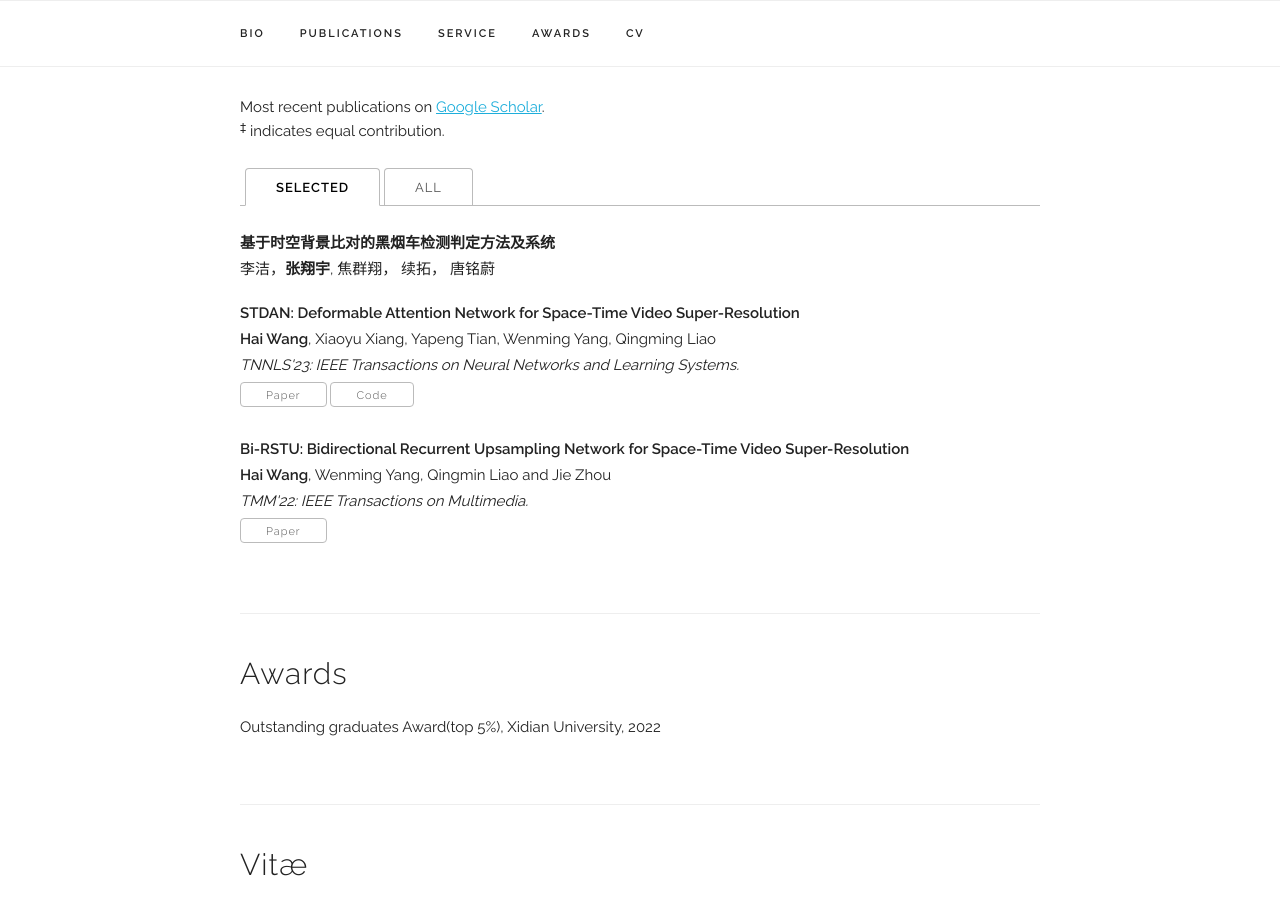
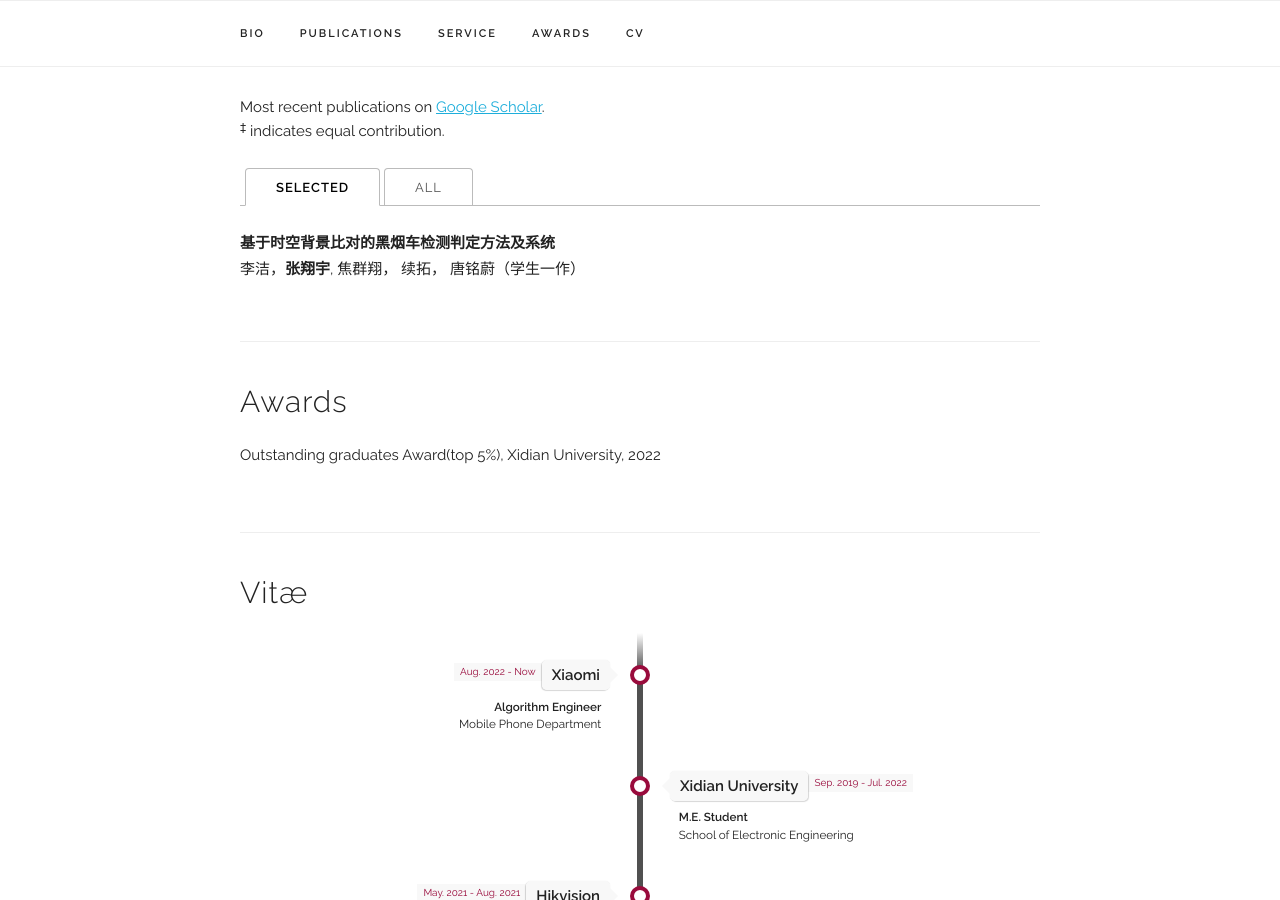
Before and after one commit to Xiangyu33/Xiangyu33.github.io, a Jekyll site: the page built from index.html, in a window 1280 px wide and 900 px high, scrolled down 1322 px. Built offline with Jekyll 4.4.1, drawn with Linux system fonts in a browser that asks for light colours; some web fonts are replaced.

Commit message:
Update publications.yaml

```diff
--- a/_data/publications.yaml
+++ b/_data/publications.yaml
@@ -1,20 +1,20 @@
 papers:
 
   - title: "基于时空背景比对的黑烟车检测判定方法及系统"
-    authors: "李洁，<b>张翔宇</b>, 焦群翔， 续拓， 唐铭蔚"
+    authors: "李洁，<b>张翔宇</b>, 焦群翔， 续拓， 唐铭蔚（学生一作）"
     state: "已授权"
     patent id: 202011053114.4
     selected: y
 
-  - title: "STDAN: Deformable Attention Network for Space-Time Video Super-Resolution"
-    authors: "<b>Hai Wang</b>, Xiaoyu Xiang, Yapeng Tian, Wenming Yang, Qingming Liao"
-    venue: "TNNLS'23: IEEE Transactions on Neural Networks and Learning Systems."
-    paper_pdf: "https://ieeexplore.ieee.org/abstract/document/10045744"
-    code: "https://github.com/littlewhitesea/STDAN"
-    selected: y
+  # - title: "STDAN: Deformable Attention Network for Space-Time Video Super-Resolution"
+  #   authors: "<b>Hai Wang</b>, Xiaoyu Xiang, Yapeng Tian, Wenming Yang, Qingming Liao"
+  #   venue: "TNNLS'23: IEEE Transactions on Neural Networks and Learning Systems."
+  #   paper_pdf: "https://ieeexplore.ieee.org/abstract/document/10045744"
+  #   code: "https://github.com/littlewhitesea/STDAN"
+  #   selected: y
 
-  - title: "Bi-RSTU: Bidirectional Recurrent Upsampling Network for Space-Time Video Super-Resolution"
-    authors: "<b>Hai Wang</b>, Wenming Yang, Qingmin Liao and Jie Zhou"
-    venue: "TMM'22: IEEE Transactions on Multimedia."
-    paper_pdf: "https://ieeexplore.ieee.org/document/9793365"
-    selected: y
+  # - title: "Bi-RSTU: Bidirectional Recurrent Upsampling Network for Space-Time Video Super-Resolution"
+  #   authors: "<b>Hai Wang</b>, Wenming Yang, Qingmin Liao and Jie Zhou"
+  #   venue: "TMM'22: IEEE Transactions on Multimedia."
+  #   paper_pdf: "https://ieeexplore.ieee.org/document/9793365"
+  #   selected: y
```
